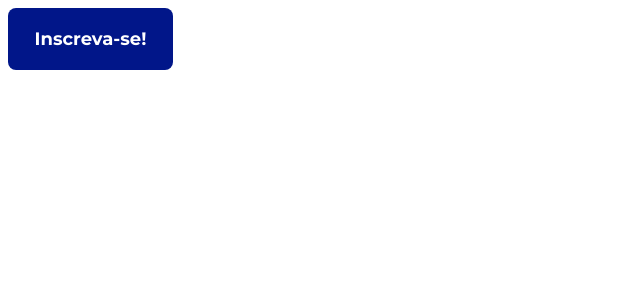
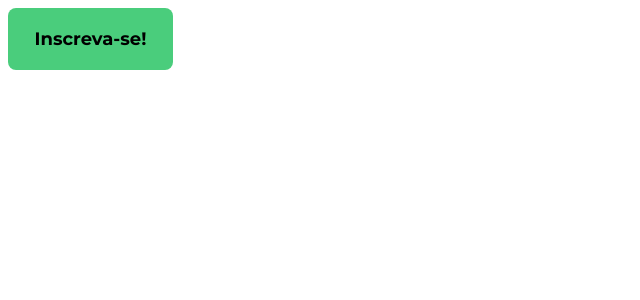
Before and after one commit to M1409/proposta-germinare, a React (Create React App) app: page / in a window 1280 px wide. Shown: the top 300 px of the page, without its empty margins (0-640 px from the left). Built offline with nearby package versions, Linux system fonts and the light colour scheme.

Commit message:
feat/germinare/ button settings and tech variants

```diff
--- a/package.json
+++ b/package.json
@@ -10,6 +10,7 @@
     "@types/node": "^16.18.2",
     "@types/react": "^18.0.23",
     "@types/react-dom": "^18.0.7",
+    "@types/typescript": "^2.0.0",
     "react": "^18.2.0",
     "react-dom": "^18.2.0",
     "react-scripts": "5.0.1",
--- a/src/App.tsx
+++ b/src/App.tsx
@@ -5,7 +5,7 @@ import Button from './components/Button/Button';
 function App() {
   return (
     <div className="App">
-      <Button content='Inscreva-se!' variant='filled'/>
+      <Button content='Inscreva-se!' variant='button-filled-tech'/>
     </div>
   );
 }
--- a/src/components/Button/Button.tsx
+++ b/src/components/Button/Button.tsx
@@ -1,23 +1,15 @@
+
 import './style.scss'
-
 
 export type ButtonProps = {
     content: string
-    variant: "filled" | "outlined"
-} //& Parameters<typeof HTMLButtonElement[0]>
+    variant: "button-filled" | "button-filled-tech" | "button-outlined"
+}
 
 export default function Button({ content, variant, ...props }: ButtonProps) {
 
     return (
-        variant === 'filled' ?
-
-            <button  {...props} className='button-filled'>
-                {content}
-            </button>
-
-            :
-
-            <button  {...props} className='button-outlined'>
+            <button  {...props} className={variant}>
                 {content}
             </button>
     )
--- a/src/components/Button/style.scss
+++ b/src/components/Button/style.scss
@@ -64,3 +64,32 @@ button {
         }
     }
 }
+
+.button-filled-tech {
+    background-color: #4ACD7C;
+    border-radius: 8px;
+    width: 165px;
+    height: 62px;
+    font-size: 18px;
+    color: #000000;
+    border: 0;
+
+    &:before {
+        content: '';
+        position: absolute;
+        bottom: 0;
+        left: 0;
+        width: 0%;
+        height: 100%;
+        background-color: darken(#4ACD7C, 15%);
+        transition: all .3s;
+        border-radius: 8px;
+        z-index: -1;
+    }
+
+    &:hover {
+        &:before {
+            width: 100%;
+        }
+    }
+}
```
Also changed, not shown: 1 other file (tests, documents, lock files or other folders).
